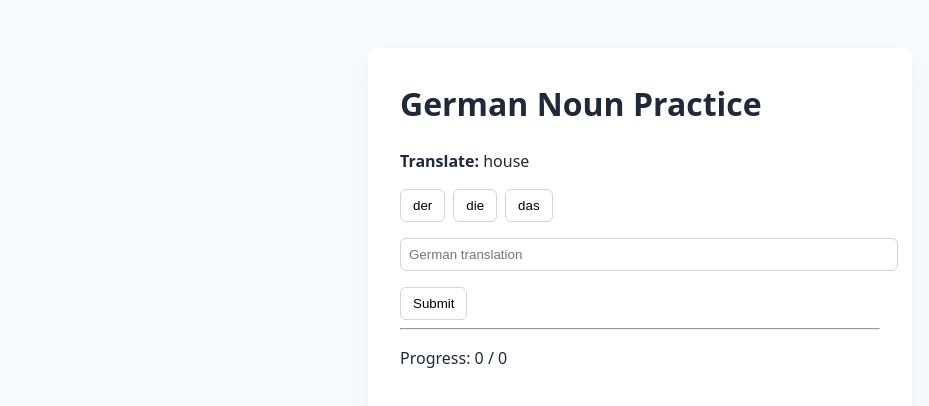
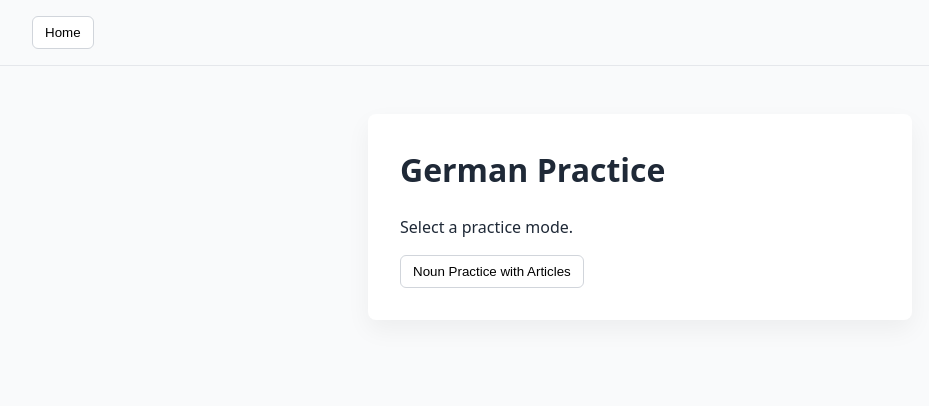
Before and after one commit to samj7792/flashcardsv4, a React (Vite) app: page / in a window 1280 px wide. Shown: the top 406 px of the page, without its empty margins (0-929 px from the left). Built offline with nearby package versions, Linux system fonts and the light colour scheme.

Commit message:
added home page and header navigation with react-router

```diff
--- a/package.json
+++ b/package.json
@@ -11,7 +11,8 @@
   },
   "dependencies": {
     "react": "^19.2.0",
-    "react-dom": "^19.2.0"
+    "react-dom": "^19.2.0",
+    "react-router-dom": "^7.11.0"
   },
   "devDependencies": {
     "@eslint/js": "^9.39.1",
--- a/src/app/App.tsx
+++ b/src/app/App.tsx
@@ -1,5 +1,16 @@
+import { BrowserRouter, Route, Routes } from "react-router-dom";
+import HomePage from "./HomePage";
 import NounPracticePage from "../features/nounPractice/NounPracticePage";
+import Header from "../shared/Header";
 
 export default function App() {
-  return <NounPracticePage />;
+  return (
+    <BrowserRouter>
+      <Header />
+      <Routes>
+        <Route path="/" element={<HomePage />} />
+        <Route path="/nouns" element={<NounPracticePage />} />
+      </Routes>
+    </BrowserRouter>
+  );
 }
--- /dev/null
+++ b/src/app/HomePage.tsx
@@ -0,0 +1,16 @@
+import { useNavigate } from "react-router-dom";
+
+export default function HomePage() {
+  const navigate = useNavigate();
+
+  return (
+    <main style={{ maxWidth: 480, margin: "3rem auto" }}>
+      <h1>German Practice</h1>
+      <p>Select a practice mode.</p>
+
+      <button onClick={() => navigate("/nouns")}>
+        Noun Practice with Articles
+      </button>
+    </main>
+  );
+}
--- a/src/features/nounPractice/NounPracticePage.tsx
+++ b/src/features/nounPractice/NounPracticePage.tsx
@@ -1,4 +1,4 @@
-import { useEffect, useState } from "react";
+import { useEffect, useRef, useState } from "react";
 import { NOUNS } from "./nounData";
 import {
   getRandomNoun,
@@ -18,6 +18,7 @@ export default function NounPracticePage() {
   const [progress, setProgress] = useState<Progress>(() => {
     return loadProgress<Progress>() ?? initialProgress();
   });
+  const inputRef = useRef<HTMLInputElement>(null);
 
   useEffect(() => {
     saveProgress(progress);
@@ -35,7 +36,34 @@ export default function NounPracticePage() {
     setNoun(getRandomNoun(NOUNS));
     setAnswer({});
     setResult(null);
+
+    setTimeout(() => {
+      inputRef.current?.focus();
+    });
   }
+
+  useEffect(() => {
+    function onKeyDown(e: KeyboardEvent) {
+      if (e.key === "Enter") {
+        e.preventDefault();
+        result ? next() : submit();
+        return;
+      }
+
+      if (result) return;
+
+      if (e.key === "1") setAnswer((a) => ({ ...a, article: "der" }));
+      if (e.key === "2") setAnswer((a) => ({ ...a, article: "die" }));
+      if (e.key === "3") setAnswer((a) => ({ ...a, article: "das" }));
+    }
+
+    window.addEventListener("keydown", onKeyDown);
+    return () => window.removeEventListener("keydown", onKeyDown);
+  }, [answer, result]);
+
+  useEffect(() => {
+    inputRef.current?.focus();
+  }, []);
 
   return (
     <main style={{ maxWidth: 480, margin: "3rem auto" }}>
@@ -49,7 +77,10 @@ export default function NounPracticePage() {
         {ARTICLES.map((article) => (
           <button
             key={article}
-            onClick={() => setAnswer({ ...answer, article })}
+            onClick={() => {
+              setAnswer({ ...answer, article });
+              inputRef.current?.focus();
+            }}
             disabled={!!result}
             style={{
               marginRight: "0.5rem",
@@ -63,6 +94,7 @@ export default function NounPracticePage() {
 
       <section style={{ marginTop: "1rem" }}>
         <input
+          ref={inputRef}
           type="text"
           placeholder="German translation"
           value={answer.translation ?? ""}
--- /dev/null
+++ b/src/shared/Header.tsx
@@ -0,0 +1,22 @@
+import { useLocation, useNavigate } from "react-router-dom";
+
+export default function Header() {
+  const navigate = useNavigate();
+  const location = useLocation();
+
+  const isHome = location.pathname === "/";
+
+  return (
+    <header
+      style={{
+        padding: "1rem 2rem",
+        borderBottom: "1px solid #e5e7eb",
+        marginBottom: "2rem",
+      }}
+    >
+      <button onClick={() => navigate(isHome ? "/" : "/")}>
+        {isHome ? "Home" : "← Back"}
+      </button>
+    </header>
+  );
+}
```
Also changed, not shown: 1 other file (tests, documents, lock files or other folders).
